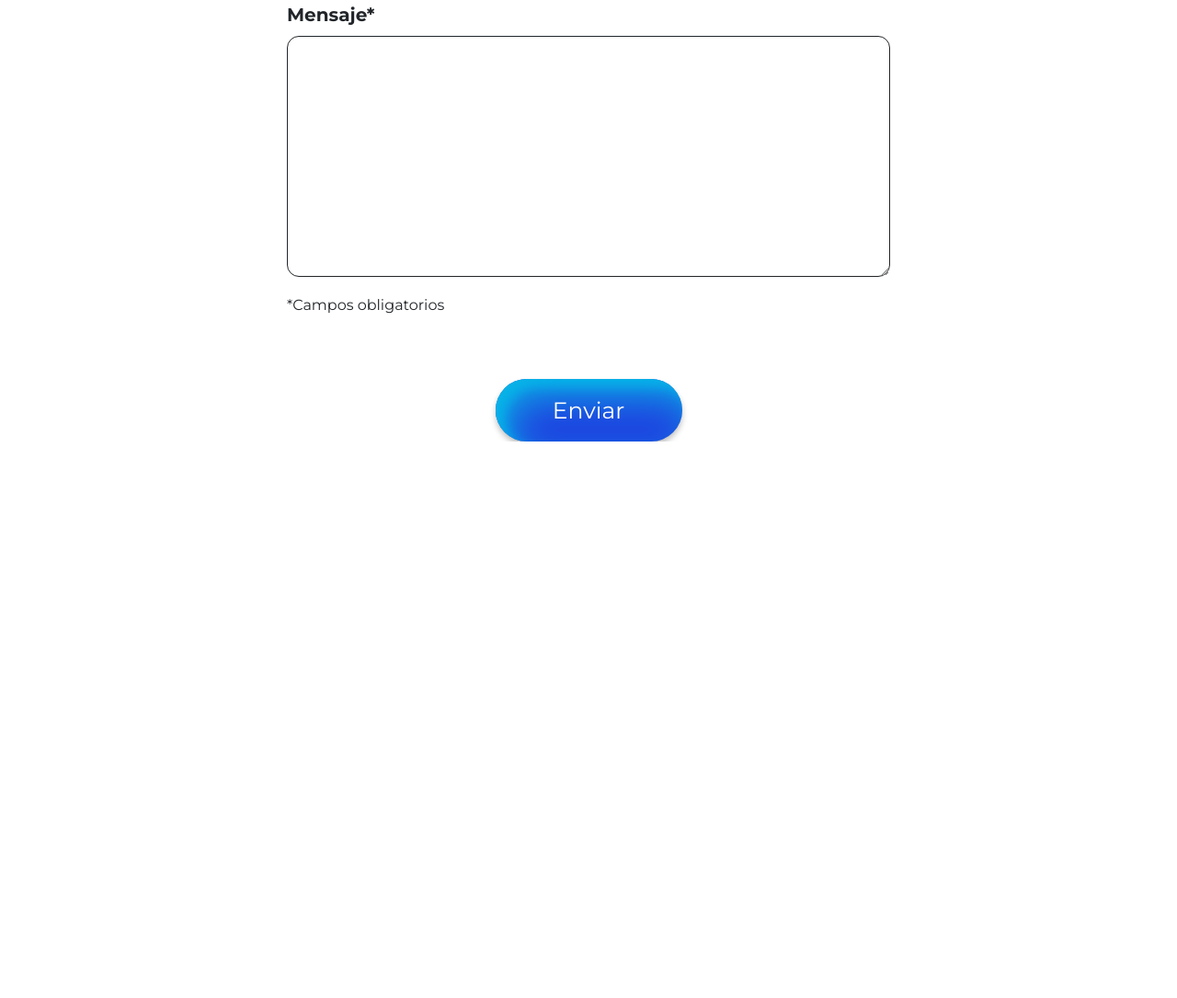
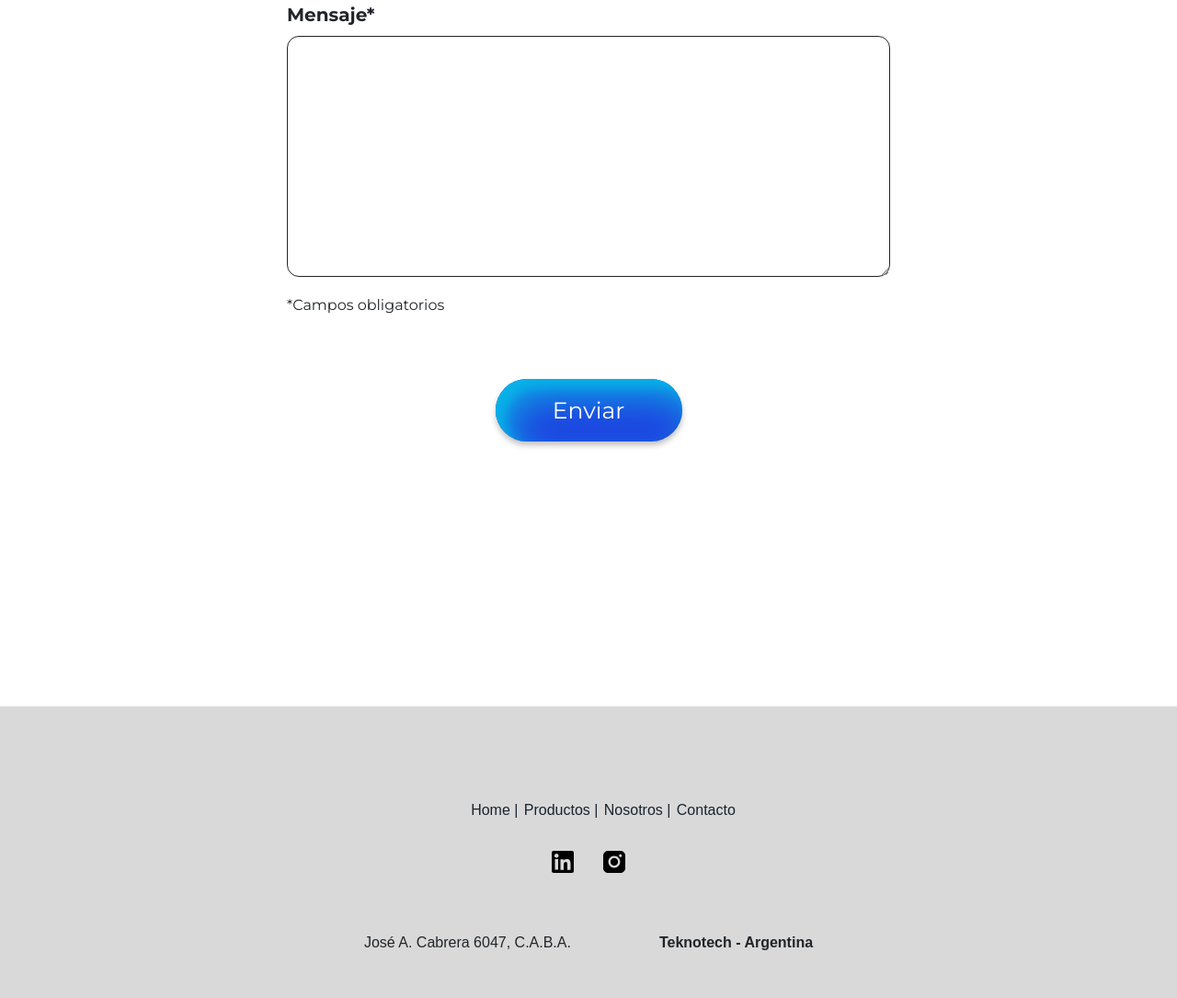
Before and after one commit to IgnazioFausto/teknotech2022, a website: page index.html in a window 1280 px wide. Shown: the part 6027-7112 px from the top of the page at 92% size. Before the commit the page ends 6507 px from the top, so only its background shows below. Drawn offline with nearby package versions, Linux system fonts and the light colour scheme.

Commit message:
Footer en home

```diff
--- a/css/style.css
+++ b/css/style.css
@@ -1860,3 +1860,31 @@ button input:focus {
   background-color: transparent;
   color: white;
 }
+
+footer {
+  background-color: #D9D9D9;
+  font-family: "Monstserrat-Bold";
+}
+
+
+.footer-home {
+  position: relative;
+  top: 25rem;
+  width: 100%;
+  height: 317px;
+}
+
+footer ul li {
+  list-style: none;
+}
+
+footer ul li a {
+  margin: 0.2rem;
+  list-style: none;
+  text-decoration: none;
+  color: #1A242E;
+}
+
+.iconos-footer img {
+  margin: 1rem;
+}
--- a/index.html
+++ b/index.html
@@ -374,13 +374,32 @@
     </form>
   </div>
 
+  <footer class="footer-home d-flex flex-column justify-content-end">
+    <div class="">
+        <ul class="d-flex justify-content-center">
+          <li><a href="#">Home |</a></li>
+          <li><a href="#productos">Productos |</a></li>
+          <li><a href="#nosotros">Nosotros |</a></li>
+          <li><a href="#contacto">Contacto</a></li>
+        </ul>
+      </div>
+        <div class="d-flex justify-content-center iconos-footer">
+          <a href=""><img src="img/Linkedin.svg" alt="Logo Linkedin"></a>
+          <a href=""><img src="img/Instagram.svg" alt="Logo Instagram"></a> </div>
+    </div>
+    <div class="d-flex justify-content-center">
+      <p class="m-5">José A. Cabrera 6047, C.A.B.A.</p>
+      <p class="m-5"><b>Teknotech - Argentina</b> </p>
+    </div>
+  </footer>
+
   <!-- bootstrap 5 -->
   <script src="https://cdn.jsdelivr.net/npm/@popperjs/core@2.9.2/dist/umd/popper.min.js"
     integrity="sha384-IQsoLXl5PILFhosVNubq5LC7Qb9DXgDA9i+tQ8Zj3iwWAwPtgFTxbJ8NT4GN1R8p" crossorigin="anonymous">
-    </script>
+  </script>
   <script src="https://cdn.jsdelivr.net/npm/bootstrap@5.0.2/dist/js/bootstrap.min.js"
     integrity="sha384-cVKIPhGWiC2Al4u+LWgxfKTRIcfu0JTxR+EQDz/bgldoEyl4H0zUF0QKbrJ0EcQF" crossorigin="anonymous">
-    </script>
+  </script>
   <!-- AOS -->
   <script src="https://unpkg.com/aos@next/dist/aos.js"></script>
   <script>
```
Also changed, not shown: img/Instagram.svg (added), img/Linkedin.svg (added).
